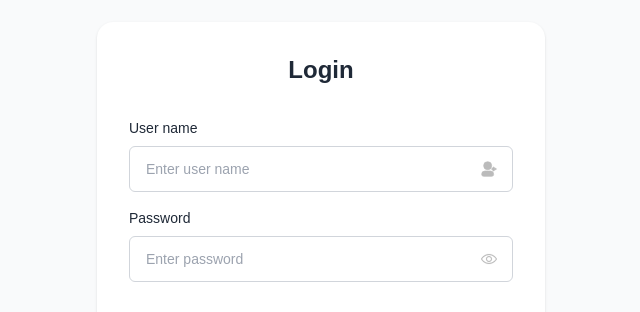
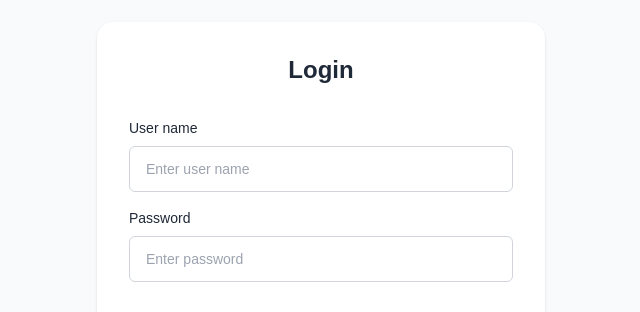
Before and after one commit to AinaPercky/porfolio-beta, a React (Vite) app: page /login in a window 1280 px wide. Shown: the part 194-506 px from the top of the page, without its empty margins (319-959 px from the left). Built offline with nearby package versions, Linux system fonts and the light colour scheme.

Commit message:
login via check local storage

```diff
--- a/src/pages/Login.jsx
+++ b/src/pages/Login.jsx
@@ -1,11 +1,27 @@
-import React from "react";
+    import React, { useState } from "react";
+    import { useNavigate } from 'react-router-dom'
+
 
     export default function Login() {
+    const navigate=useNavigate();
+    const [user, setUser] = useState({
+        username: "",
+        password: "",
+    });
+    const handleLogin = (e) => {
+        e.preventDefault();
+        console.log(user);
+        // const loggedUser={};
+        // loggedUser.name=name;
+        // loggedUser.password=password;
+        // setUser(loggedUser);
+        localStorage.setItem("user", JSON.stringify(user));
+        navigate ('/');
+    }; // localStorage.setItem('user',User);
     return (
         <div className="bg-gray-50 font-[sans-serif]">
-        <div className="min-h-screen flex flex-col items-center justify-center py-6 px-4">
+        <div className="min-h-screen flex             // localStorage.setItem('user',User);flex-col items-center justify-center py-6 px-4">
             <div className="max-w-md w-full">
-
             <div className="p-8 rounded-2xl bg-white shadow">
                 <h2 className="text-gray-800 text-center text-2xl font-bold">
                 Login
@@ -19,23 +35,13 @@ export default function Login() {
                     <input
                         name="username"
                         type="text"
+                        onChange={(e) =>
+                        setUser({ ...user, username: e.target.value })
+                        }
                         required
                         className="w-full text-gray-800 text-sm border border-gray-300 px-4 py-3 rounded-md outline-blue-600"
                         placeholder="Enter user name"
                     />
-                    <svg
-                        xmlns="http://www.w3.org/2000/svg"
-                        fill="#bbb"
-                        stroke="#bbb"
-                        className="w-4 h-4 absolute right-4"
-                        viewBox="0 0 24 24"
-                    >
-                        <circle cx={10} cy={7} r={6} data-original="#000000" />
-                        <path
-                        d="M14 15H6a5 5 0 0 0-5 5 3 3 0 0 0 3 3h12a3 3 0 0 0 3-3 5 5 0 0 0-5-5zm8-4h-2.59l.3-.29a1 1 0 0 0-1.42-1.42l-2 2a1 1 0 0 0 0 1.42l2 2a1 1 0 0 0 1.42 0 1 1 0 0 0 0-1.42l-.3-.29H22a1 1 0 0 0 0-2z"
-                        data-original="#000000"
-                        />
-                    </svg>
                     </div>
                 </div>
                 <div>
@@ -46,28 +52,20 @@ export default function Login() {
                     <input
                         name="password"
                         type="password"
+                        onChange={(e) =>
+                        setUser({ ...user, password: e.target.value })
+                        }
                         required
                         className="w-full text-gray-800 text-sm border border-gray-300 px-4 py-3 rounded-md outline-blue-600"
                         placeholder="Enter password"
                     />
-                    <svg
-                        xmlns="http://www.w3.org/2000/svg"
-                        fill="#bbb"
-                        stroke="#bbb"
-                        className="w-4 h-4 absolute right-4 cursor-pointer"
-                        viewBox="0 0 128 128"
-                    >
-                        <path
-                        d="M64 104C22.127 104 1.367 67.496.504 65.943a4 4 0 0 1 0-3.887C1.367 60.504 22.127 24 64 24s62.633 36.504 63.496 38.057a4 4 0 0 1 0 3.887C126.633 67.496 105.873 104 64 104zM8.707 63.994C13.465 71.205 32.146 96 64 96c31.955 0 50.553-24.775 55.293-31.994C114.535 56.795 95.854 32 64 32 32.045 32 13.447 56.775 8.707 63.994zM64 88c-13.234 0-24-10.766-24-24s10.766-24 24-24 24 10.766 24 24-10.766 24-24 24zm0-40c-8.822 0-16 7.178-16 16s7.178 16 16 16 16-7.178 16-16-7.178-16-16-16z"
-                        data-original="#000000"
-                        />
-                    </svg>
                     </div>
                 </div>
 
                 <div className="!mt-8">
                     <button
-                    type="button"
+                    type="submit"
+                    onClick={handleLogin}
                     className="w-full py-3 px-4 text-sm tracking-wide rounded-lg text-white bg-blue-600 hover:bg-blue-700 focus:outline-none"
                     >
                     Connect
--- a/src/utils/ProtectLogin.jsx
+++ b/src/utils/ProtectLogin.jsx
@@ -2,14 +2,14 @@ import React, { useEffect, useState } from 'react'
 import { useNavigate } from 'react-router-dom'
 
 export default function ProtectLogin({children}) {
-    const [isLogged, setIsLogged] = useState(false)
-    const navigate=useNavigate()
-    const logged = false
+    const navigate=useNavigate();
     useEffect(() => {
-        if(!isLogged){
+        const userLocal=JSON.parse(localStorage.getItem('user'));
+        console.log("userloc",userLocal);
+        if(!userLocal){
             return navigate ('/login')
         }
-    }, [isLogged])
+    }, [])
 
     return children
 }
```
Lines whose indentation alone changed are shown as unchanged.
